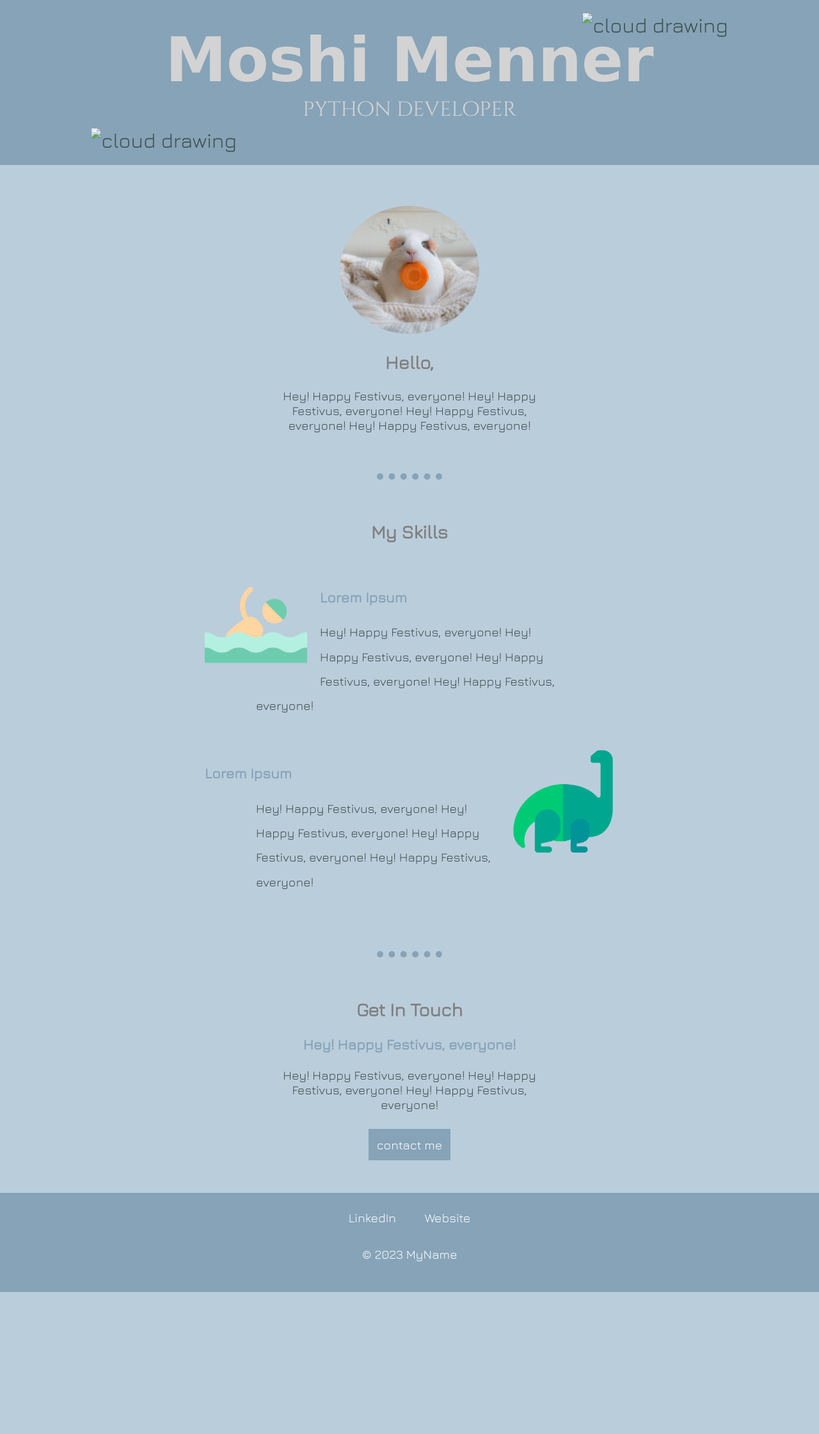
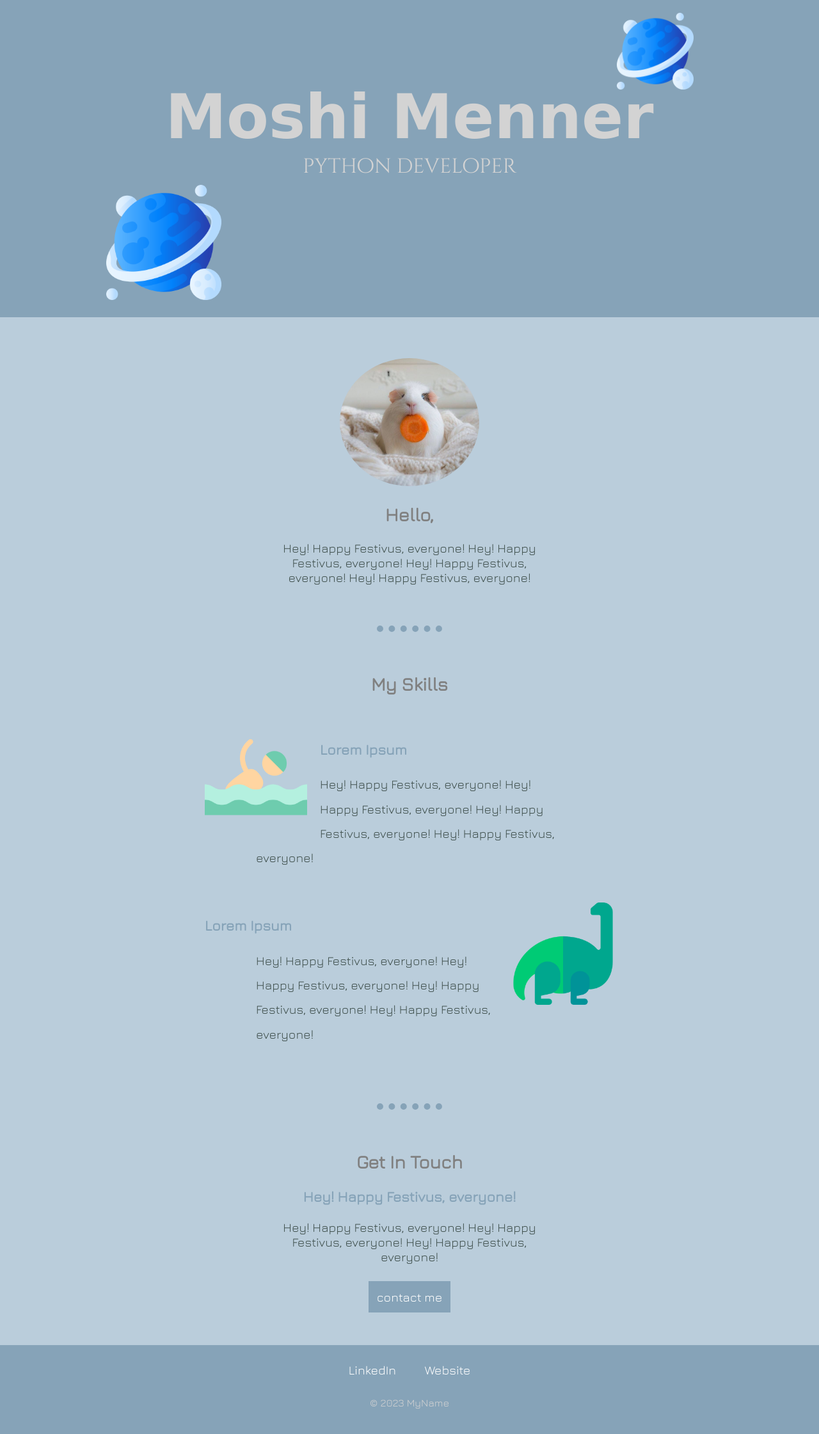
Before and after one commit to mmentesting/web-protfolio, a plain HTML site: page index.html in a window 1280 px wide. Shown: the whole page at 64% size. Before the commit the page ends 2020 px from the top, so only its background shows below. Drawn offline with nearby package versions, Linux system fonts and the light colour scheme; a web font is replaced by a local one.

Commit message:
Update index.html

```diff
--- a/index.html
+++ b/index.html
@@ -14,14 +14,14 @@
   <body>
     <div class="header">
 <!--      <img id="top_clouds" src="images/clouds.png" alt="cloud drawing">-->
-      <img id="top_clouds" src="images/mountain.png" alt="cloud drawing">
+      <img id="top_clouds" src="images/uranus.png" alt="cloud drawing">
       <h1>Moshi Menner</h1>
       <h2>python developer</h2>
-      <img id="bottom_clouds" src="images/mountain.png" alt="cloud drawing"><br>
+      <img id="bottom_clouds" src="images/uranus.png" alt="cloud drawing"><br>
     </div>
     <div class="middle_section">
       <div class="profile">
-        <img class=cool_img src="images/profile.jpg" alt="My profile picture">
+        <img class=cool_img src="images/profile.JPG" alt="My profile picture">
         <h2>Hello,</h2>
         <p>Hey! Happy Festivus, everyone! Hey! Happy Festivus, everyone! Hey! Happy Festivus, everyone! Hey! Happy Festivus, everyone!</p>
       </div>
@@ -50,7 +50,7 @@
     <div class="footer">
       <a class="footer_link" href="linkedinlink">LinkedIn</a>
       <a class="footer_link" href="link">Website</a>
-      <p>© 2023 MyName</p>
+      <p class="copyright">© 2023 MyName</p>
     </div>
   </body>
 </html>
```
